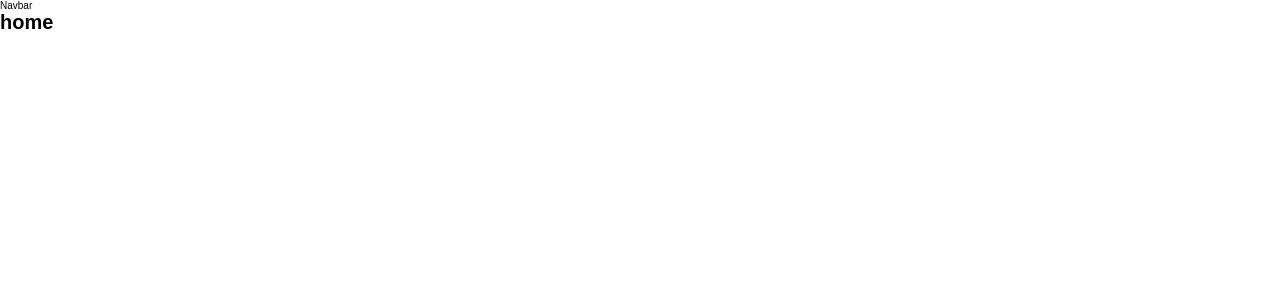
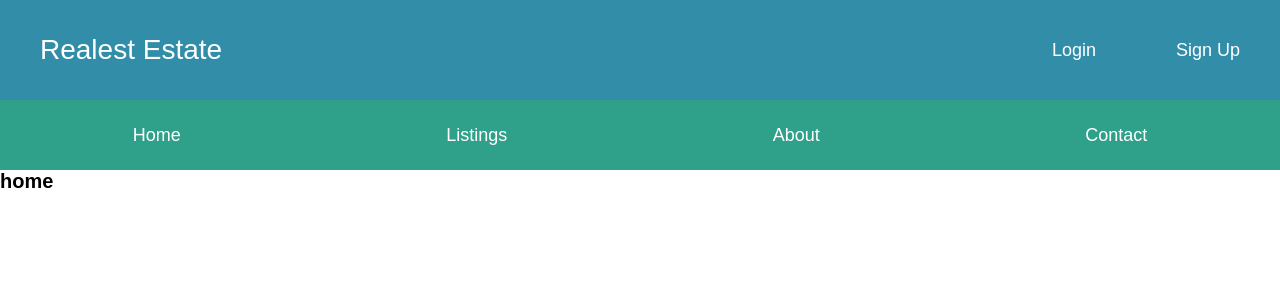
Before and after one commit to davisantosr/djangoRest-React-Realest-estateApp-Frontend, a React (Create React App) app: page / in a window 1280 px wide. Shown: the top 300 px of the page. Built offline with nearby package versions, Linux system fonts and the light colour scheme.

Commit message:
navbar | handling links | add scss for navs and alerts

```diff
--- a/src/App.js
+++ b/src/App.js
@@ -6,8 +6,8 @@
 import Contact from './containers/Contact';
 import ListingDetail from './containers/ListingDetail';
 import Listings from './containers/Listings';
-import Login from './containers/SignUp';
-import SignUp from './containers/Login';
+import Login from './containers/Login';
+import SignUp from './containers/SignUp';
 
 import NotFound from './components/NotFound';
 
--- a/src/actions/auth.js
+++ b/src/actions/auth.js
@@ -2,7 +2,7 @@
 import { setAlert } from './alert';
 
 import {
-  SIGNUP_SUCESS,
+  SIGNUP_SUCCESS,
   SIGNUP_FAIL,
   LOGIN_SUCCESS,
   LOGIN_FAIL,
@@ -50,7 +50,7 @@
     const res = await axios.post('http://localhost:8000/api/accounts/signup/', body, config);
 
     dispatch({
-      type: SIGNUP_SUCESS,
+      type: SIGNUP_SUCCESS,
       payload: res.data
     });
 
--- /dev/null
+++ b/src/components/Alert.js
@@ -0,0 +1,19 @@
+import React from 'react';
+import PropTypes from 'prop-types';
+import { connect } from 'react-redux'
+
+const Alert = ({alerts}) => alerts !== null && alerts.length > 0 && alerts.map(alert => {
+  <div key={alert.id} className={`alert alert--${alert.alertType}`}>
+    {alert.msg}
+  </div>
+
+})
+
+Alert.protoTypes = {
+  alerts: PropTypes.array.isRequired
+}
+
+const mapStateToProps = state => ({
+  alerts: state.alert
+})
+export default connect(mapStateToProps)(Alert)
--- a/src/components/Navbar.js
+++ b/src/components/Navbar.js
@@ -1,10 +1,66 @@
+import React, { Fragment } from 'react';
+import { Link, NavLink } from 'react-router-dom';
+import { connect } from 'react-redux';
+
+import { logout } from '../actions/auth';
+import Alert from './Alert';
+import PropTypes from 'prop-types';
+
+const Navbar = ({auth: { isAuthenticated, loading }, logout}) => {
+  const authLinks = (
+    <a className='navbar__top__auth__link' href='#!' onClick={logout}>Logout</a>
+  );
+
+  const guestLinks = (
+    <Fragment>
+      <Link className='navbar__top__auth__link'to='/login'>Login</Link>
+      <Link className='navbar__top__auth__link'to='/signup'>Sign Up</Link>
+    </Fragment>
+  );
 
 
-const Navbar = () => (
-  <div>
-    Navbar
-  </div>
+  return (
+    <Fragment>
+      <nav className='navbar'>
+        <div className='navbar__top'>
 
-);
+          <div className='navbar__top__logo'>
+            <Link className='navbar__top__logo__link' to="/">Realest Estate</Link>
+          </div>
 
-export default Navbar
+          <div className='navbar__top__auth'>
+            {!loading && (<Fragment>{isAuthenticated ? authLinks : guestLinks}</Fragment>)}
+          </div>
+
+        </div>
+
+        <nav className='navbar__bottom'>
+          <li className='navbar__bottom__item'>
+            <NavLink className='navbar__bottom__item__link' exact to='/'>Home</NavLink>
+          </li>
+          <li className='navbar__bottom__item'>
+            <NavLink className='navbar__bottom__item__link' exact to='/listings'>Listings</NavLink>
+          </li>
+          <li className='navbar__bottom__item'>
+            <NavLink className='navbar__bottom__item__link' exact to='/about'>About</NavLink>
+          </li>
+          <li className='navbar__bottom__item'>
+            <NavLink className='navbar__bottom__item__link' exact to='/contact'>Contact</NavLink>
+          </li>
+        </nav>
+        <Alert />
+      </nav>
+    </Fragment>
+  )
+};
+
+Navbar.propTypes = {
+  logout: PropTypes.func.isRequired,
+  auth: PropTypes.object.isRequired,
+}
+
+const mapStateToProps = state => ({
+  auth: state.auth
+})
+
+export default connect(mapStateToProps, {logout})(Navbar)
--- a/src/containers/Login.js
+++ b/src/containers/Login.js
@@ -1,9 +1,9 @@
 
 
-const login = () => (
+const Login = () => (
   <div>
     Login
   </div>
 )
 
-export default login;
+export default Login;
--- a/src/containers/SignUp.js
+++ b/src/containers/SignUp.js
@@ -1,9 +1,9 @@
 
 
-const signUp = () => (
+const SignUp = () => (
   <div>
-    signUp
+    SignUp
   </div>
 )
 
-export default signUp;
+export default SignUp;
--- a/src/sass/base/_utillities.scss
+++ b/src/sass/base/_utillities.scss
@@ -0,0 +1,11 @@
+.u-margin-top-sm {
+  margin-top: 2rem !important;
+}
+
+.u-margin-top-sm {
+  margin-top: 4rem !important;
+}
+
+.u-margin-top-sm {
+  margin-top: 8rem !important;
+}
--- /dev/null
+++ b/src/sass/components/_alert.scss
@@ -0,0 +1,16 @@
+.alert {
+  width: 100%;
+  font-size: 1.6;
+  color: $color-white;
+  margin-top: 1rem;
+  height: 4rem;
+  padding: 1rem 2rem;
+  margin-bottom: 1rem;
+
+  &--success {
+    background-color: #28a745;
+  }
+  &--error {
+    background-color: #dc3545;
+  }
+}
--- /dev/null
+++ b/src/sass/components/_navbar.scss
@@ -0,0 +1,59 @@
+.navbar {
+  width: 100%;
+
+  &__top {
+    display: flex;
+    justify-content: space-between;
+    align-items: center;
+    width: 100%;
+    height: 10rem;
+    background-color: $color-primary;
+
+    &__logo {
+      margin-left: 4rem;
+
+      &__link {
+        font-size: 2.8rem;
+        color: $color-white;
+        text-decoration: none;
+      }
+    }
+
+    &__auth {
+      margin-right: 4rem;
+
+      &__link {
+        font-size: 1.8rem;
+        color: $color-white;
+        text-decoration: none;
+
+        &:first-of-type {
+          margin-right: 8rem;
+        }
+      }
+    }
+  }
+
+  &__bottom {
+    display: flex;
+    justify-content: space-around;
+    align-items: center;
+    width: 100%;
+    height: 7rem;
+    background-color: $color-tertiary;
+
+    &__item {
+      list-style: none;
+
+      &__link {
+        font-size: 1.8rem;
+        color: $color-white;
+        text-decoration: none;
+
+        &:hover {
+          color: $color-quaternary;
+        }
+      }
+    }
+  }
+}
--- a/src/sass/main.scss
+++ b/src/sass/main.scss
@@ -1,15 +1,17 @@
-@import 'abstracts/mixins';
-@import 'abstracts/variables';
+@import "abstracts/mixins";
+@import "abstracts/variables";
 
-@import 'base/base';
-@import 'base/utillities';
+@import "base/base";
+@import "base/utillities";
 
-@import 'components/notfound';
+@import "components/alert";
+@import "components/navbar";
+@import "components/notfound";
 
-@import 'layout/grid';
+@import "layout/grid";
 
-@import 'pages/about';
-@import 'pages/contact';
-@import 'pages/home';
-@import 'pages/listings';
-@import 'pages/listingdetail';
+@import "pages/about";
+@import "pages/contact";
+@import "pages/home";
+@import "pages/listings";
+@import "pages/listingdetail";
```
